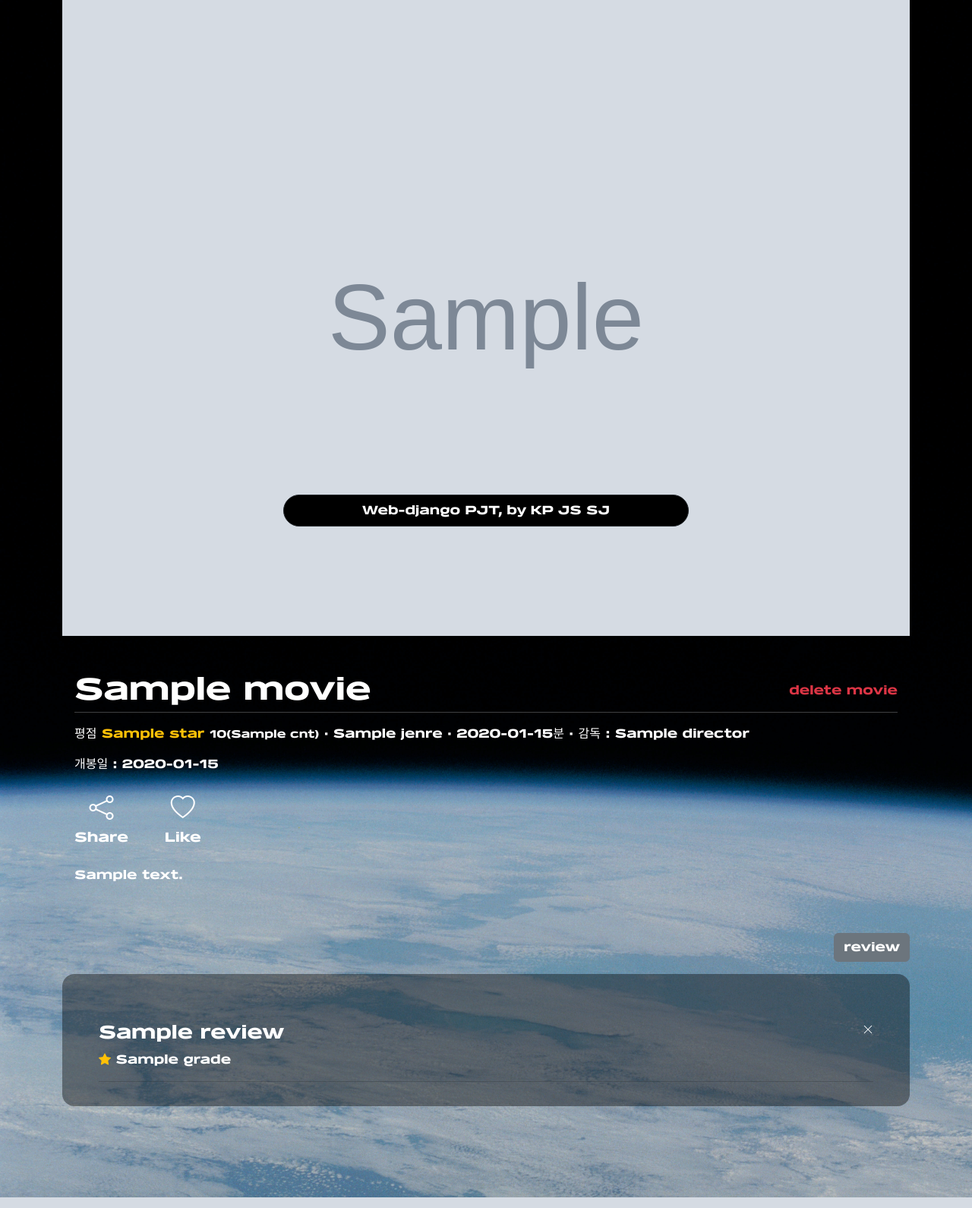
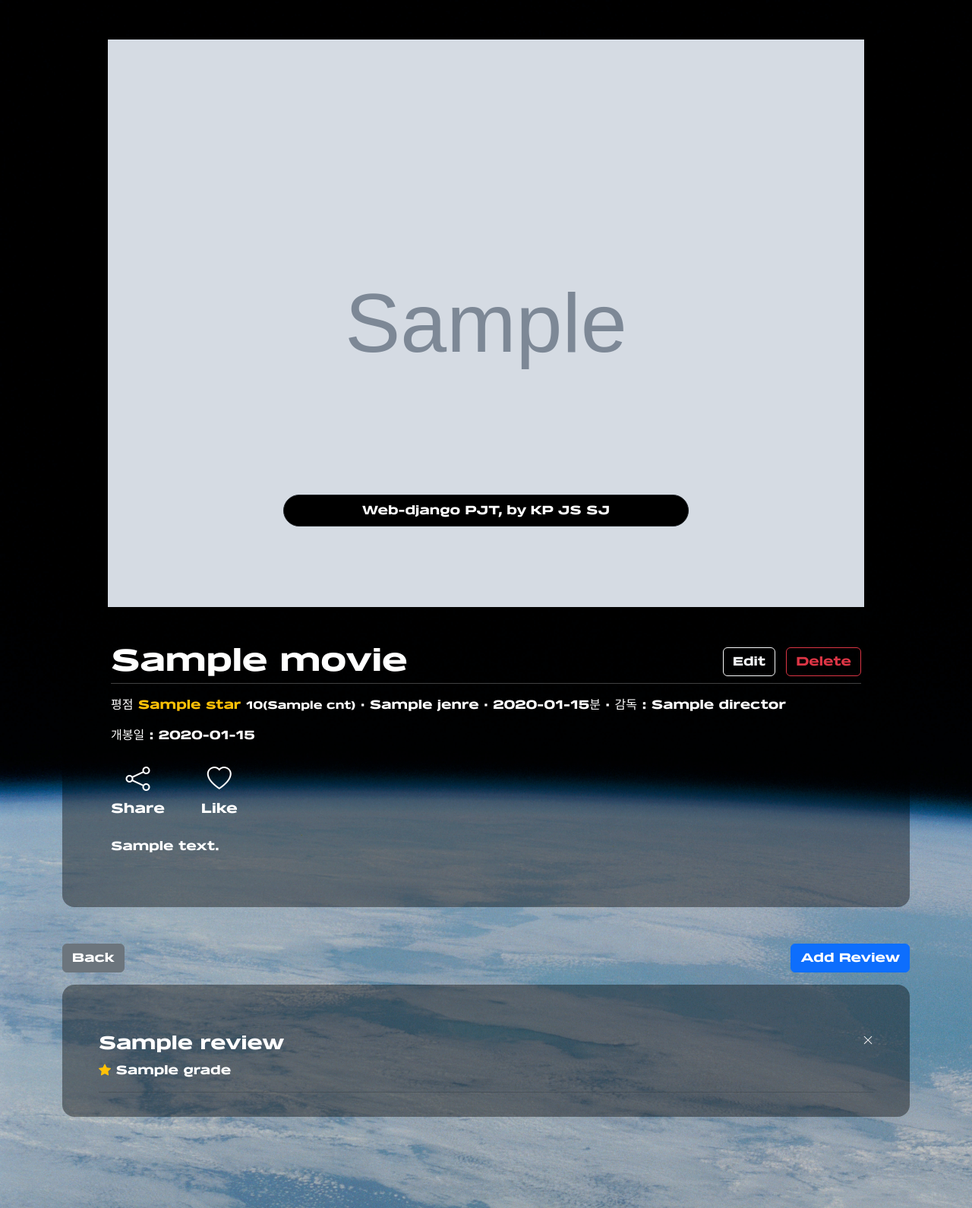
Before and after one commit to wdahlia/1021-Pair-PJT, a Django app: template PJT/articles/templates/articles/moviedetail.html in a window 1280 px wide. Shown: the part 107-1697 px from the top of the page at 76% size. Run offline with Django 3.2, Linux system fonts and the light colour scheme; the template is opened without the code that fills it: most values are stand-ins (such as "Sample title", 1, 10 or a date in 2020); grey boxes marked "Sample" are stand-in pictures; some libraries are stand-ins or nearby versions.

Commit message:
Movie Detail

```diff
--- a/PJT/articles/templates/articles/index.html
+++ b/PJT/articles/templates/articles/index.html
@@ -30,7 +30,7 @@
       {% endfor %}
     </div>
     <div class="d-flex justify-content-end mt-4 fixed-bottom">
-        <a class="btn btn-secondary m-5 fw-bold" href="{% url 'articles:movie' %}">Add Movie</a>
+        <a class="btn btn-primary m-5 fw-bold" href="{% url 'articles:movie' %}">Add Movie</a>
     </div>
   </div>
 
--- a/PJT/articles/templates/articles/moviedetail.html
+++ b/PJT/articles/templates/articles/moviedetail.html
@@ -5,20 +5,23 @@
 {% block css %}{% endblock css %}
 
 {% block content %}
+  <div class="container my-5">
+    <div class="review-back py-1 px-5 rounded-4">
       {% if movie.image %}
         <div class="d-flex justify-content-center">
           <img src="{{ movie.image.url }}" class="container">
         </div>
       {% endif %}
-<div class="container">
       <section class="my-5 d-flex justify-content-center">
         <div class="container mx-1">
           <div class="d-flex justify-content-between align-items-center">
             <h1 class="text-white fw-bolder m-0">{{ movie.title }}</h1>
-                <a class="text-decoration-none text-danger" href="{% url 'articles:movie_delete' movie.pk %}">delete
-                    movie</a>
+            <div>
+              <a class=" btn btn-outline-light me-2" href="#">Edit</a>
+              <a class=" btn btn-outline-danger" href=" {% url 'articles:movie_delete' movie.pk %} ">Delete</a>
             </div>
-            <hr class="mt-1 text-white">
+          </div>
+          <hr class=" mt-1 text-white">
           <p class="text-white">
             <span>평점
               <span class="text-warning fw-bold">{{ star }}</span>
@@ -53,8 +56,10 @@
           <p class="text-white">{{ movie.summary }}</p>
         </div>
       </section>
-    <div class="d-flex justify-content-end mb-3">
-        <a class="btn btn-secondary" href="{% url 'articles:create' movie.pk %}">review</a>
+    </div>
+    <div class="d-flex justify-content-between mb-3 mt-5">
+      <a class="btn btn-secondary" href="{% url 'articles:index' %}">Back</a>
+      <a class="btn btn-primary" href="{% url 'articles:create' movie.pk %}">Add Review</a>
     </div>
     {% if reviews %}
       <div class="review-back py-3 px-5 rounded-4">
```
Also changed, not shown: PJT/db.sqlite3. Lines whose indentation alone changed are shown as unchanged.
